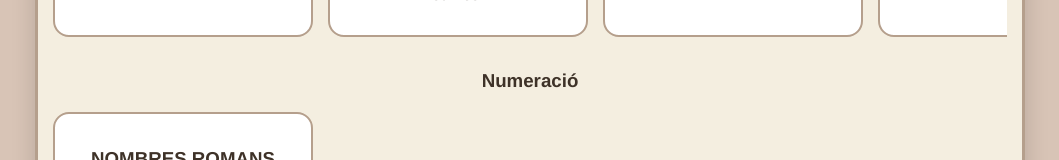
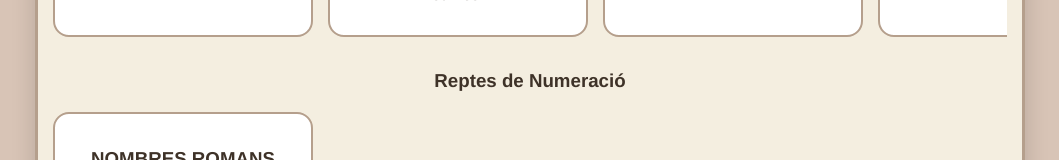
Before and after one commit to Carmico13/universarithoms, a plain HTML site: page celila.html in a window 1280 px wide. Shown: the part 546-706 px from the top of the page, without its empty margins (110-1169 px from the left). Drawn offline with Linux system fonts and the light colour scheme.

Commit message:
Add files via upload

```diff
--- a/celila.html
+++ b/celila.html
@@ -66,7 +66,7 @@
         </div>
       </div>
 
-      <h3 class="carousel-category-title">Numeració</h3>
+      <h3 class="carousel-category-title">Reptes de Numeració</h3>
       <div class="carousel-container">
         <div class="carousel-track">
 
```
